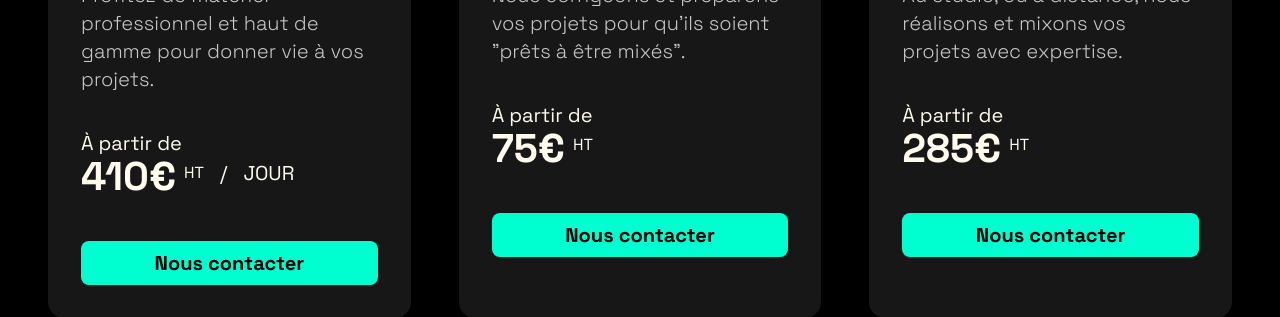
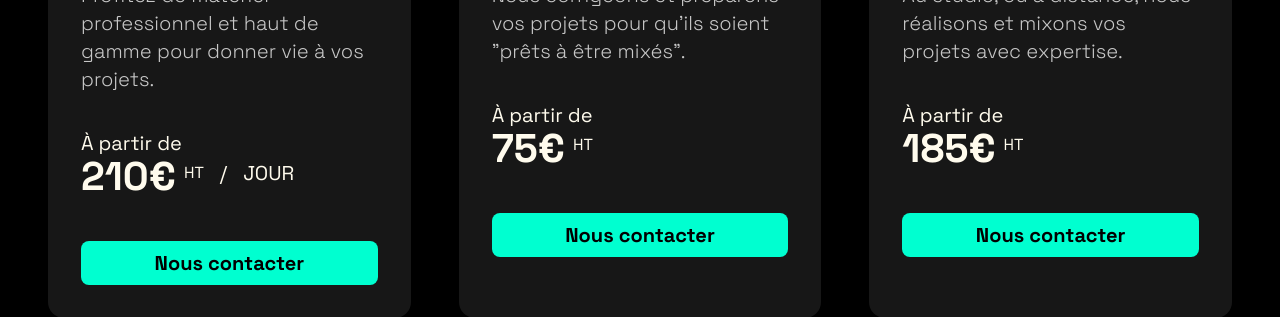
Before and after one commit to polyphoniamusic/airvalstudio-website, a Next.js app: page / in a window 1280 px wide. Shown: the part 2060-2377 px from the top of the page. Built offline with nearby package versions, Linux system fonts and the light colour scheme.

Commit message:
Update Services.js

```diff
--- a/pages/components/Services.js
+++ b/pages/components/Services.js
@@ -18,7 +18,7 @@ export function Services() {;
                         <h2 className="services-title">Enregistrement</h2>
                         <p className="services-text">Profitez de matériel professionnel et haut de gamme pour donner vie à vos projets.</p>{/* Profitez d'un cadre professionnel et de matériel haut de gamme pour donner vie à vos projets. */}
                         <a className="services-pricing">À partir de
-                            <span>410€
+                            <span>210€
                                 <span>HT
                                     <span>JOUR</span>
                                 </span>
@@ -42,7 +42,7 @@ export function Services() {;
                         <h2 className="services-title">Mixage</h2>
                         <p className="services-text">Au studio, ou à distance, nous réalisons et mixons vos projets avec expertise.</p>
                         <a className="services-pricing">À partir de
-                            <span>285€
+                            <span>185€
                                 <span>HT</span>
                             </span>
                         </a>
```
